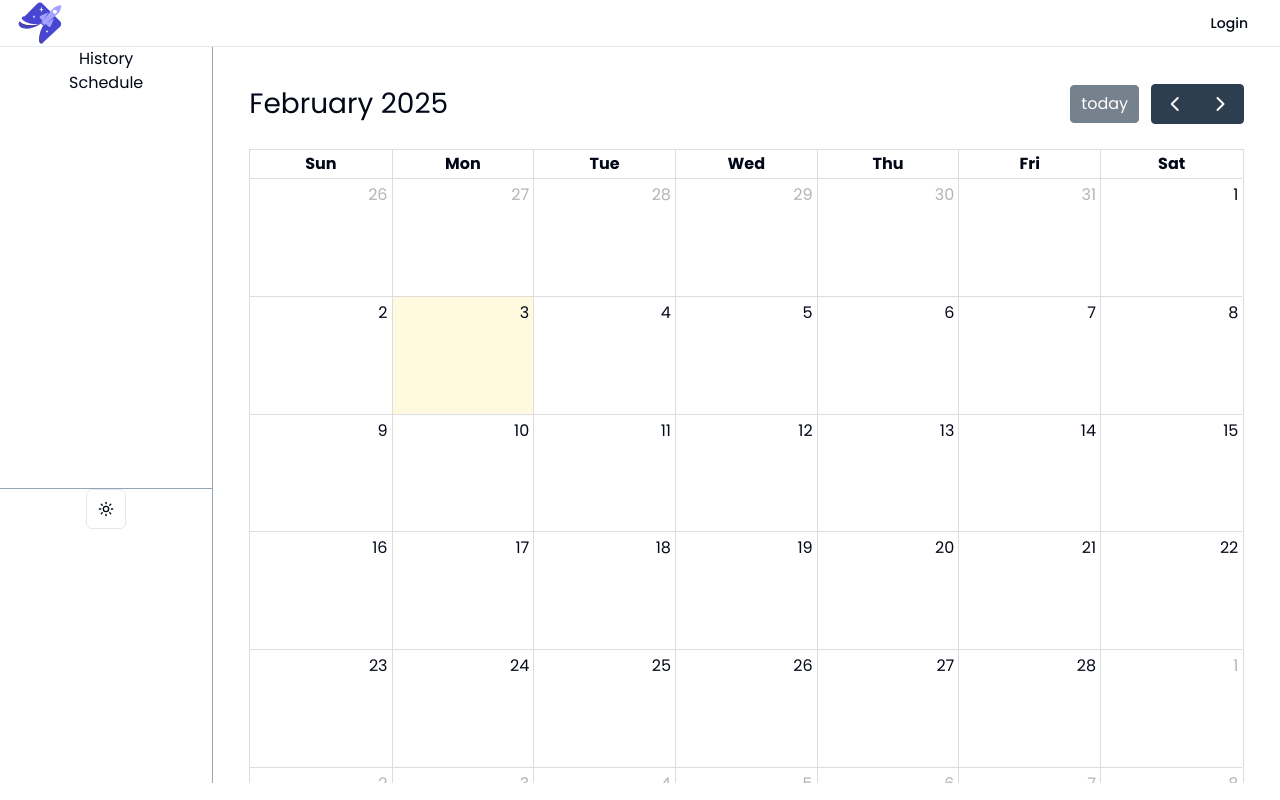
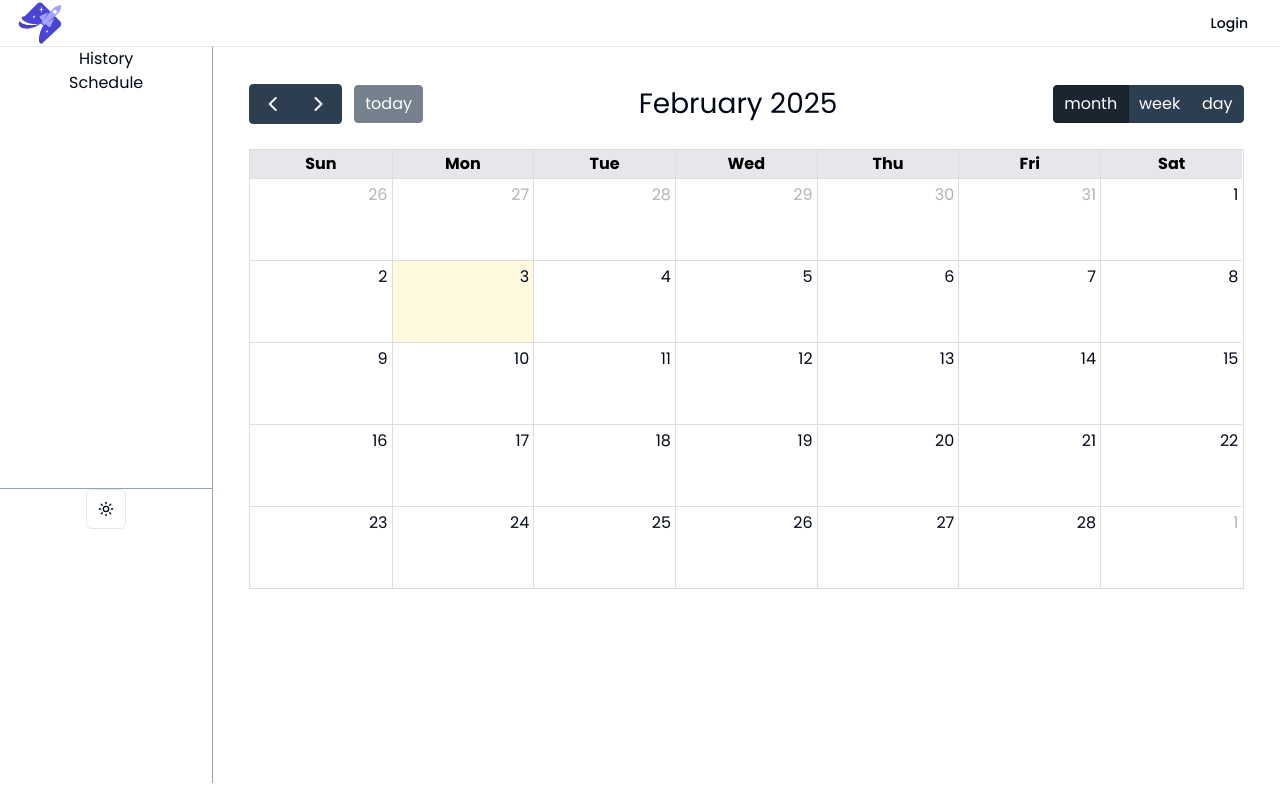
Before and after one commit to adilkadivala/postier, a Next.js app in the folder client/: page /history in a window 1280 px wide. Built offline with nearby package versions, Linux system fonts and the light colour scheme.

Commit message:
calender added

```diff
--- a/client/app/(dashboard)/history/page.tsx
+++ b/client/app/(dashboard)/history/page.tsx
@@ -12,6 +12,17 @@ const HistoryPage = () => {
         plugins={[dayGridPlugin, interactionPlugin]}
         initialView="dayGridMonth"
         selectable={true}
+        headerToolbar={{
+          left: "prev,next today",
+          center: "title",
+          right: "dayGridMonth,dayGridWeek,dayGridDay",
+        }}
+        height={"auto"} // Adjusts height dynamically
+        dayMaxEventRows={3} // Limits events per day to 3 rows
+        fixedWeekCount={false} // Avoids showing extra empty weeks
+        contentHeight={600} // Set calendar height
+        dayHeaderClassNames="bg-gray-200 text-black py-2" // Customize weekday headers
+        eventClassNames="bg-blue-500 text-white px-2 py-1 rounded-md" // Customize event styling
       />
     </div>
   );
```
